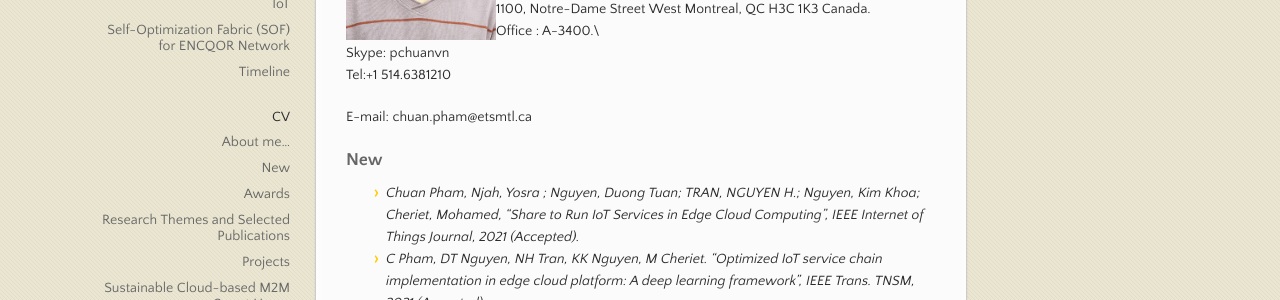
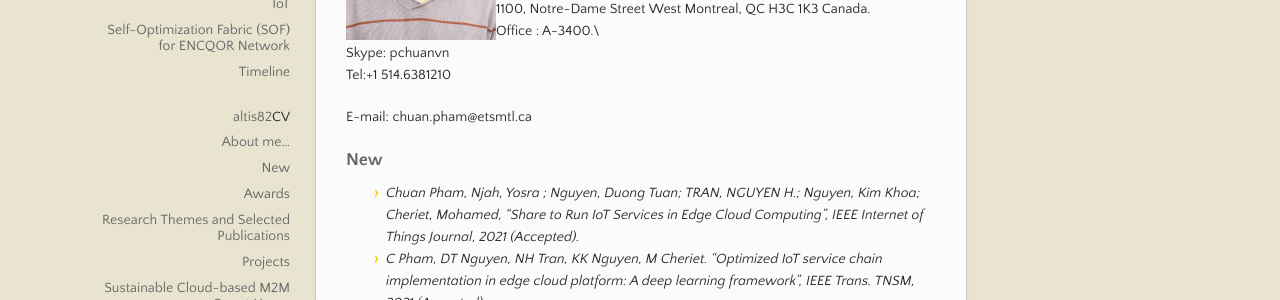
Before and after one commit to altis82/pchuanvn.github.io, a Jekyll site: the page built from index.md, in a window 1280 px wide. Shown: the part 417-717 px from the top of the page. Built offline with Jekyll 4.4.1, drawn with Linux system fonts in a browser that asks for light colours; our own code applies the rules of GitHub Pages for plain Markdown files.

Commit message:
update CV link

```diff
--- a/_layouts/default.html
+++ b/_layouts/default.html
@@ -31,7 +31,7 @@
     <div class="wrapper">
       <nav>
         <ul></ul>
-        <ul>CV</ul>
+        <ul><a href="{{ '/files/CV.doc' }}">{{ site.github.owner_name }}</a>CV</ul>
       </nav>
 
       <section>
```
Also changed, not shown: 1 other file.
